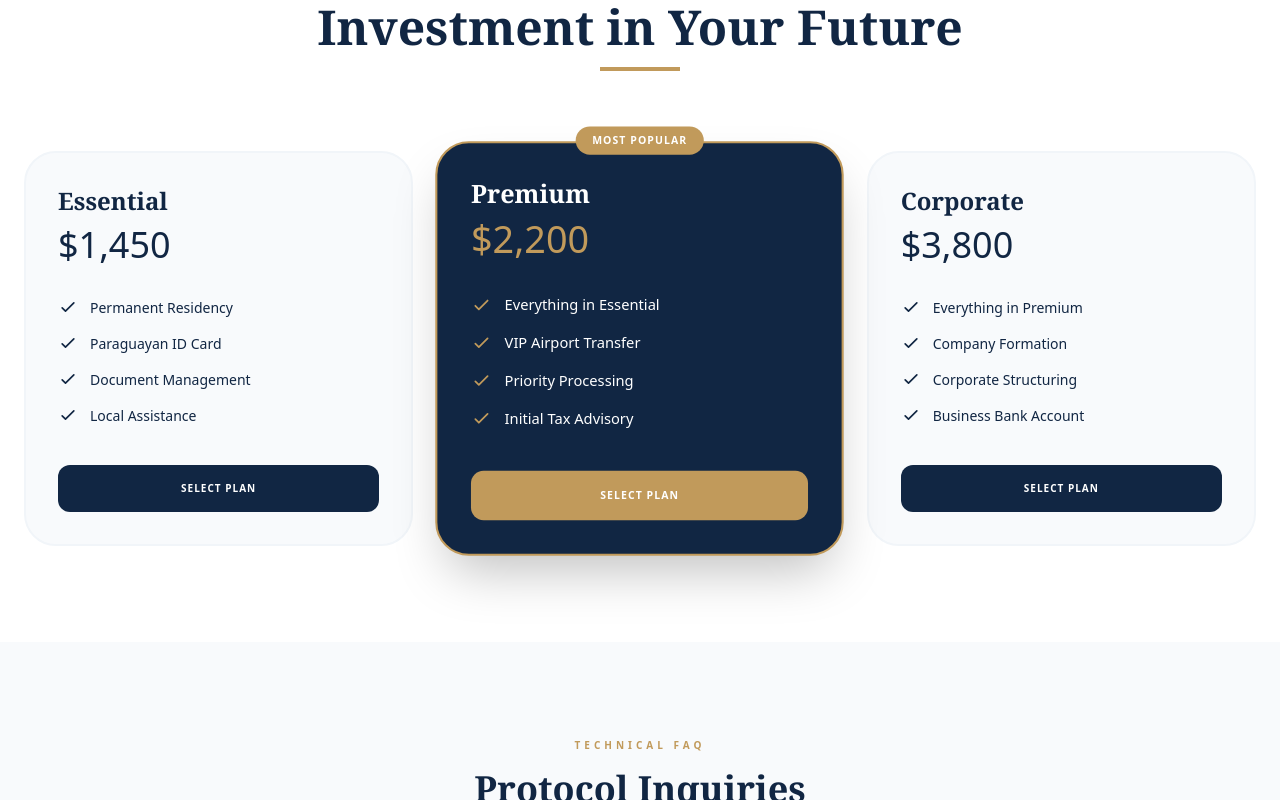
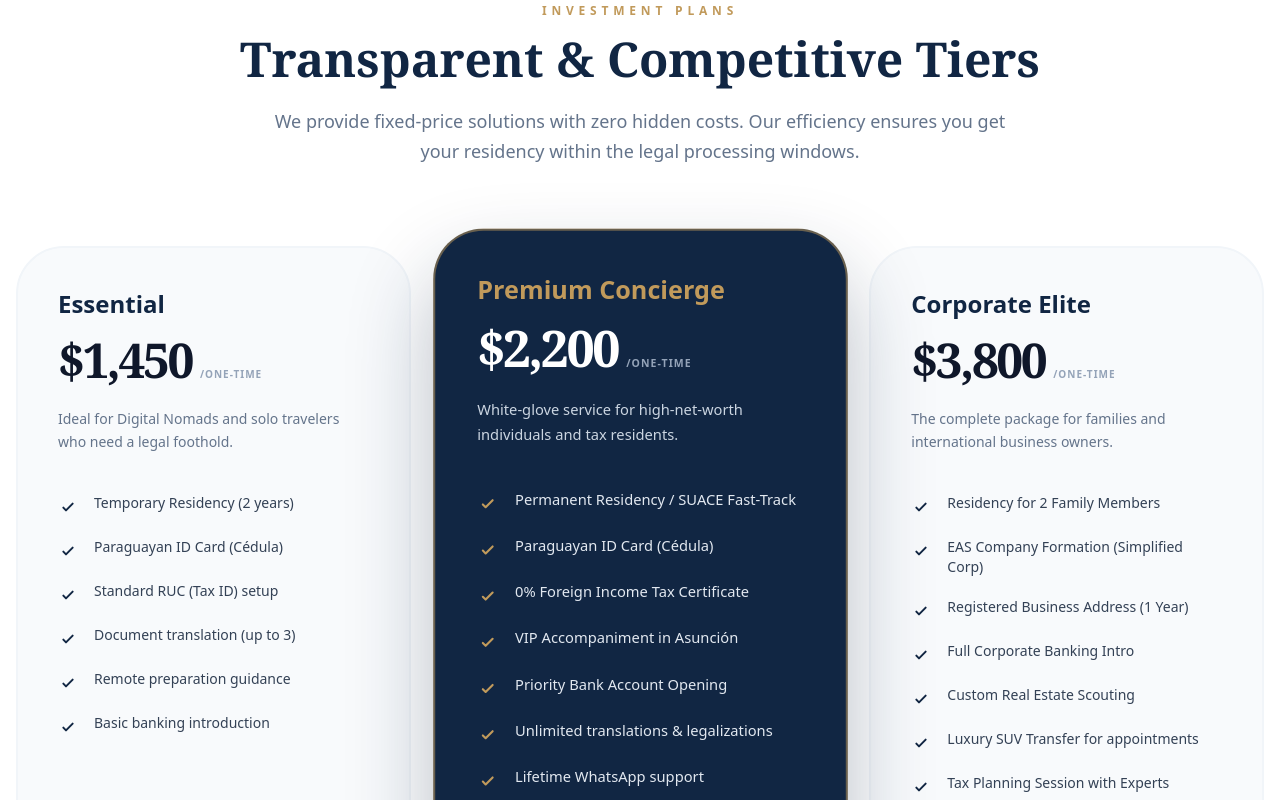
Before and after one commit to chito529/pycon, a React (Vite) app: page / in a window 1280 px wide. Shown: the part 6660-7460 px from the top of the page. Built offline with nearby package versions, Linux system fonts and the light colour scheme.

Commit message:
Update Pricing.tsx

```diff
--- a/src/components/Pricing.tsx
+++ b/src/components/Pricing.tsx
@@ -1,98 +1,140 @@
 import React from 'react';
+import { translations } from '../constants/translations';
 
-interface PricingProps { lang: string; }
+interface PricingProps {
+  lang: string;
+}
 
 const Pricing: React.FC<PricingProps> = ({ lang }) => {
-  const packages = [
+  const t = translations[lang as keyof typeof translations]?.pricing || translations.EN.pricing;
+
+  const tiers = [
     {
-      name: 'Essential',
-      price: '$1,450',
-      features: lang === 'ES'
-        ? ['Residencia Permanente', 'Cédula Paraguaya', 'Gestión de Documentos', 'Acompañamiento Local']
-        : ['Permanent Residency', 'Paraguayan ID Card', 'Document Management', 'Local Assistance'],
+      name: t.essential,
+      price: "$1,450",
+      description: lang === 'ES' ? "Ideal para Nómadas Digitales que necesitan una base legal." : "Ideal for Digital Nomads and solo travelers who need a legal foothold.",
+      features: [
+        "Temporary Residency (2 years)",
+        "Paraguayan ID Card (Cédula)",
+        "Standard RUC (Tax ID) setup",
+        "Document translation (up to 3)",
+        "Remote preparation guidance",
+        "Basic banking introduction"
+      ],
+      cta: t.cta1,
       highlight: false
     },
     {
-      name: 'Premium',
-      price: '$2,200',
-      features: lang === 'ES'
-        ? ['Todo en Essential', 'VIP Airport Transfer', 'Prioridad en Trámites', 'Asesoría Fiscal Inicial']
-        : ['Everything in Essential', 'VIP Airport Transfer', 'Priority Processing', 'Initial Tax Advisory'],
+      name: t.premium,
+      price: "$2,200",
+      description: lang === 'ES' ? "Servicio guante blanco para individuos de alto patrimonio." : "White-glove service for high-net-worth individuals and tax residents.",
+      features: [
+        "Permanent Residency / SUACE Fast-Track",
+        "Paraguayan ID Card (Cédula)",
+        "0% Foreign Income Tax Certificate",
+        "VIP Accompaniment in Asunción",
+        "Priority Bank Account Opening",
+        "Unlimited translations & legalizations",
+        "Lifetime WhatsApp support"
+      ],
+      cta: t.cta2,
       highlight: true
     },
     {
-      name: 'Corporate',
-      price: '$3,800',
-      features: lang === 'ES'
-        ? ['Todo en Premium', 'Apertura de Sociedad', 'Estructura Corporativa', 'Cuenta Bancaria Business']
-        : ['Everything in Premium', 'Company Formation', 'Corporate Structuring', 'Business Bank Account'],
+      name: t.corporate,
+      price: "$3,800",
+      description: lang === 'ES' ? "El paquete completo para familias y negocios internacionales." : "The complete package for families and international business owners.",
+      features: [
+        "Residency for 2 Family Members",
+        "EAS Company Formation (Simplified Corp)",
+        "Registered Business Address (1 Year)",
+        "Full Corporate Banking Intro",
+        "Custom Real Estate Scouting",
+        "Luxury SUV Transfer for appointments",
+        "Tax Planning Session with Experts"
+      ],
+      cta: t.cta3,
       highlight: false
     }
   ];
 
-  const handlePlanSelection = (planName: string) => {
-    const chatSection = document.getElementById('ai-advisor');
-    if (chatSection) {
-      chatSection.scrollIntoView({ behavior: 'smooth' });
-    }
-    const event = new CustomEvent('selectPlan', { detail: { plan: planName } });
-    window.dispatchEvent(event);
+  const handleAction = () => {
+    document.getElementById('ai-advisor')?.scrollIntoView({ behavior: 'smooth' });
   };
 
   return (
-    <section className="py-12 md:py-24 bg-white" id="pricing">
-      <div className="max-w-7xl mx-auto px-4 md:px-6">
-        <div className="text-center mb-10 md:mb-20">
-          <h2 className="text-3xl md:text-5xl font-serif font-bold text-[#112643] mb-4">
-            {lang === 'ES' ? 'Inversión en tu Futuro' : 'Investment in Your Future'}
-          </h2>
-          <div className="w-20 h-1 bg-[#c19a5b] mx-auto"></div>
+    <section className="py-24 px-4 bg-white" id="pricing">
+      <div className="max-w-7xl mx-auto">
+        <div className="text-center mb-20">
+          <h2 className="text-xs font-bold text-[#c19a5b] uppercase tracking-[0.4em] mb-4">Investment Plans</h2>
+          <h3 className="text-4xl md:text-5xl font-serif font-bold text-[#112643] mb-6">{t.title}</h3>
+          <p className="text-slate-500 max-w-3xl mx-auto text-lg font-light leading-relaxed">
+            We provide fixed-price solutions with zero hidden costs. Our efficiency ensures you get your residency within the legal processing windows.
+          </p>
         </div>
 
-        <div className="grid grid-cols-1 md:grid-cols-3 gap-6 lg:gap-8">
-          {packages.map((pkg, idx) => (
+        <div className="grid grid-cols-1 md:grid-cols-3 gap-8 items-stretch">
+          {tiers.map((tier, idx) => (
             <div
               key={idx}
-              className={`relative p-6 md:p-8 rounded-[2rem] border-2 transition-all duration-500 ${
-                pkg.highlight
-                  ? 'border-[#c19a5b] bg-[#112643] text-white shadow-2xl md:scale-105 z-10'
-                  : 'border-slate-100 bg-slate-50 text-[#112643]'
+              className={`flex flex-col p-10 rounded-[3rem] transition-all duration-700 border-2 ${
+                tier.highlight
+                  ? 'bg-[#112643] text-white shadow-[0_40px_80px_rgba(17,38,67,0.3)] scale-105 z-10 border-[#c19a5b]/50'
+                  : 'bg-slate-50 text-slate-900 border-slate-100 hover:border-[#c19a5b]'
               }`}
             >
-              {pkg.highlight && (
-                <span className="absolute -top-4 left-1/2 -translate-x-1/2 bg-[#c19a5b] text-white text-[10px] font-black px-4 py-1.5 rounded-full uppercase tracking-widest">
-                  {lang === 'ES' ? 'Más Popular' : 'Most Popular'}
-                </span>
-              )}
-
-              <h3 className="text-2xl font-serif font-bold mb-2">{pkg.name}</h3>
-              <div className={`text-4xl font-light mb-8 ${pkg.highlight ? 'text-[#c19a5b]' : 'text-[#112643]'}`}>
-                {pkg.price}
+              <div className="mb-10">
+                <h4 className={`text-2xl font-bold mb-4 ${tier.highlight ? 'text-[#c19a5b]' : 'text-[#112643]'}`}>{tier.name}</h4>
+                <div className="flex items-baseline gap-2">
+                  <span className="text-5xl font-serif font-bold tracking-tighter">{tier.price}</span>
+                  <span className={`text-[10px] font-black uppercase tracking-widest ${tier.highlight ? 'text-slate-400' : 'text-slate-400'}`}>/one-time</span>
+                </div>
+                <p className={`mt-6 text-sm leading-relaxed font-light ${tier.highlight ? 'text-slate-300' : 'text-slate-500'}`}>{tier.description}</p>
               </div>
 
-              <ul className="space-y-4 mb-10">
-                {pkg.features.map((feature, i) => (
-                  <li key={i} className="flex items-center gap-3 text-sm">
-                    <svg className={`w-5 h-5 flex-shrink-0 ${pkg.highlight ? 'text-[#c19a5b]' : 'text-[#112643]'}`} fill="none" stroke="currentColor" viewBox="0 0 24 24">
-                      <path strokeLinecap="round" strokeLinejoin="round" strokeWidth={2} d="M5 13l4 4L19 7" />
-                    </svg>
-                    <span className="leading-tight">{feature}</span>
+              <ul className="space-y-5 mb-12 flex-grow">
+                {tier.features.map((feature, fIdx) => (
+                  <li key={fIdx} className="flex items-start gap-4 text-sm font-medium">
+                    <div className={`mt-1 rounded-full p-0.5 ${tier.highlight ? 'text-[#c19a5b]' : 'text-[#112643]'}`}>
+                      <svg className="w-4 h-4" fill="none" stroke="currentColor" viewBox="0 0 24 24">
+                        <path strokeLinecap="round" strokeLinejoin="round" strokeWidth={3} d="M5 13l4 4L19 7" />
+                      </svg>
+                    </div>
+                    <span className={tier.highlight ? 'text-slate-200' : 'text-slate-700'}>{feature}</span>
                   </li>
                 ))}
               </ul>
 
               <button
-                onClick={() => handlePlanSelection(pkg.name)}
-                className={`w-full py-4 rounded-xl font-bold text-[10px] uppercase tracking-widest transition-all active:scale-95 ${
-                  pkg.highlight
-                    ? 'bg-[#c19a5b] text-white hover:bg-[#a6824a]'
-                    : 'bg-[#112643] text-white hover:bg-slate-800'
+                onClick={handleAction}
+                className={`w-full py-5 rounded-2xl font-black text-[10px] uppercase tracking-[0.2em] transition-all hover:shadow-xl active:scale-95 ${
+                  tier.highlight
+                    ? 'bg-[#c19a5b] hover:bg-[#b0894a] text-white shadow-[#c19a5b]/20'
+                    : 'bg-[#112643] hover:bg-slate-800 text-white shadow-indigo-900/10'
                 }`}
               >
-                {lang === 'ES' ? 'Seleccionar Plan' : 'Select Plan'}
+                {tier.cta}
               </button>
             </div>
           ))}
+        </div>
+
+        {/* Footer de Pagos */}
+        <div className="mt-16 text-center space-y-4">
+          <p className="text-slate-400 text-[10px] font-black uppercase tracking-widest opacity-60">
+            * Official Government fees are included. No hidden surcharges.
+          </p>
+          <div className="flex justify-center gap-8 opacity-40 grayscale hover:grayscale-0 transition-all">
+             <div className="flex items-center gap-2 text-[10px] font-bold text-slate-900">
+               <span className="w-2 h-2 rounded-full bg-emerald-500"></span> BANK WIRE
+             </div>
+             <div className="flex items-center gap-2 text-[10px] font-bold text-slate-900">
+               <span className="w-2 h-2 rounded-full bg-[#c19a5b]"></span> CRYPTO
+             </div>
+             <div className="flex items-center gap-2 text-[10px] font-bold text-slate-900">
+               <span className="w-2 h-2 rounded-full bg-blue-500"></span> SEPA / SWIFT
+             </div>
+          </div>
         </div>
       </div>
     </section>
```
